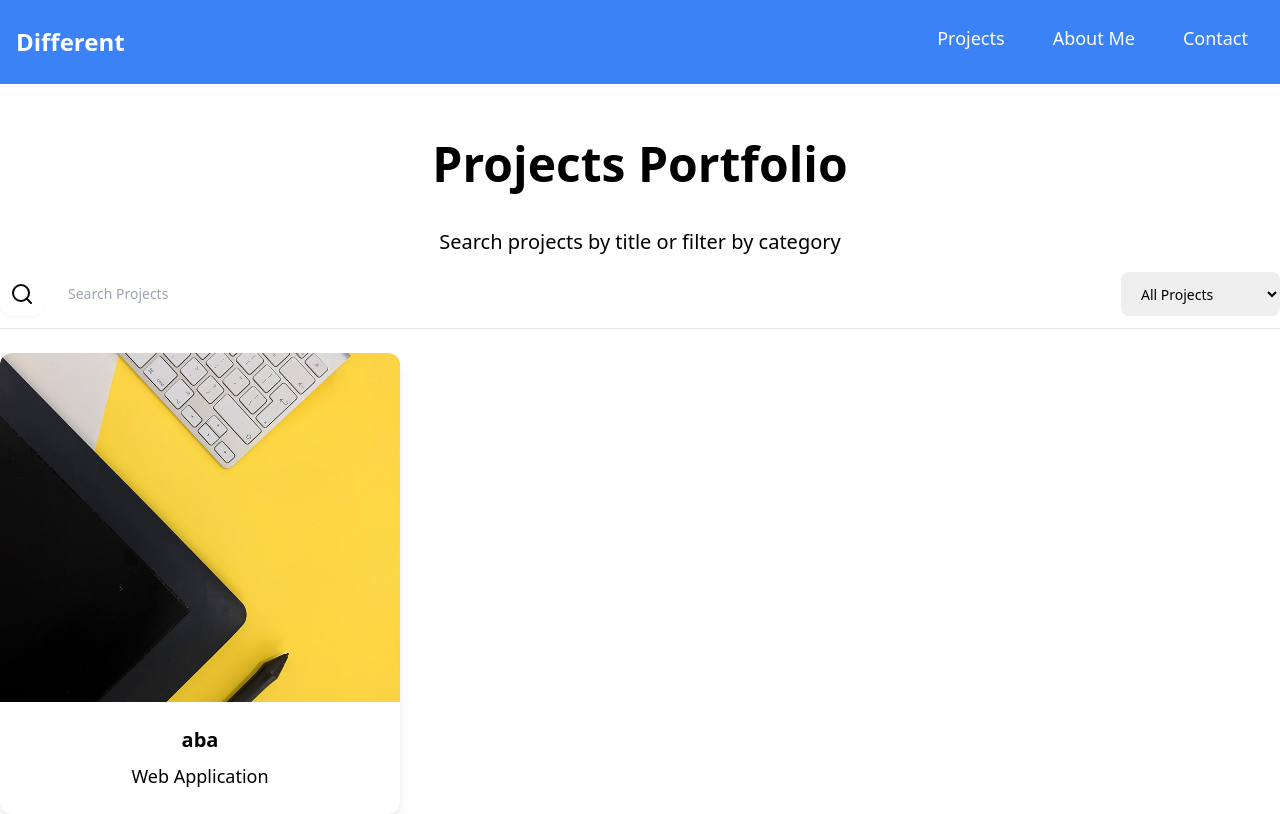
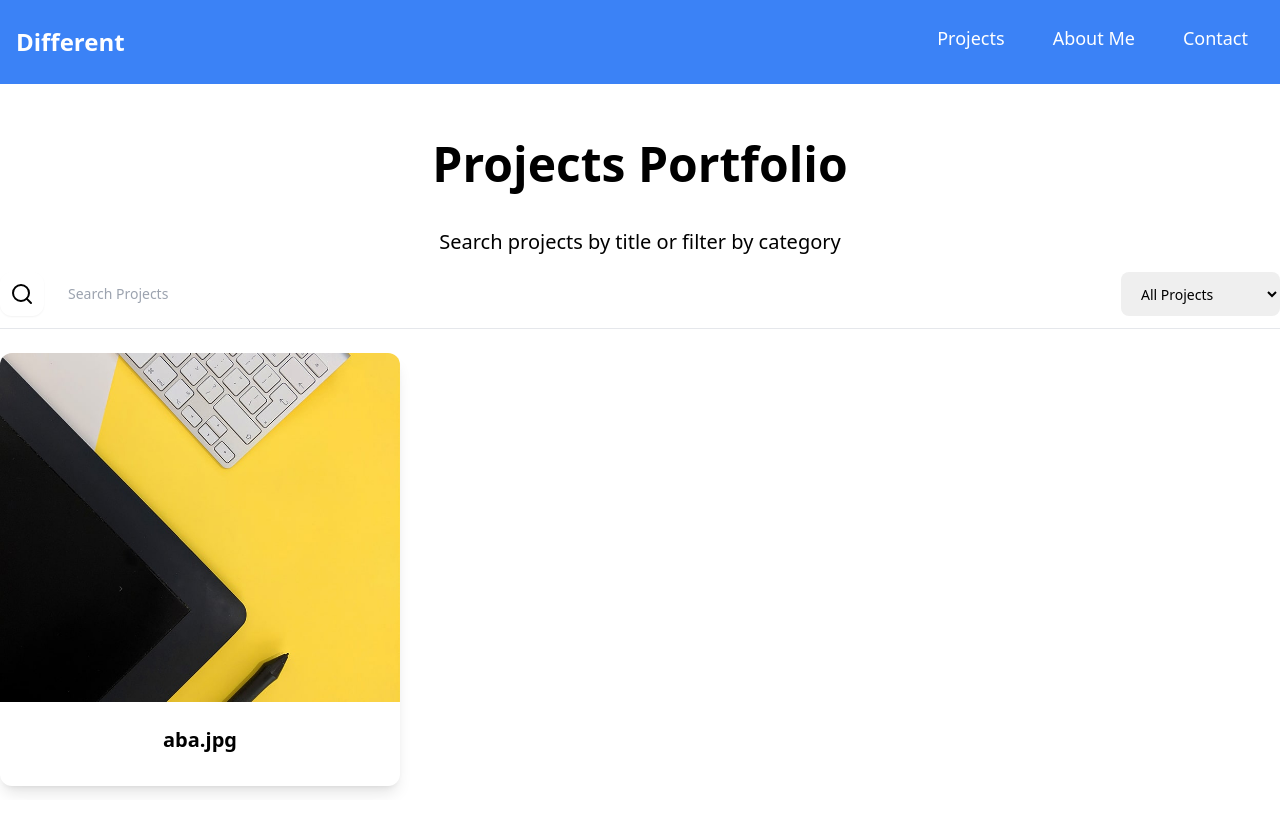
Before and after one commit to janlebar/different-janlebar, a Nuxt app: page /projects in a window 1280 px wide. Built offline with nearby package versions, Linux system fonts and the light colour scheme.

Commit message:
category for images from path

```diff
--- a/components/projects/data/data.js
+++ b/components/projects/data/data.js
@@ -1,12 +1,13 @@
 const imageContext = import.meta.globEager('./project-images/*.{jpg,svg}');
 
 const projects = Object.entries(imageContext).map(([imagePath, imageImport]) => {
-  const title = imagePath.replace('./project-images/', '').replace(/\.(jpg|svg)/, '');
+  const fileName = imagePath.replace('./project-images/', ''); // Get the file name
+  const [title, category] = fileName.split('-'); // Split the file name into title and category
 
   return {
     id: title,
     title: title,
-    category: 'Web Application',
+    category: category, // Use the extracted category
     img: imageImport.default,
   };
 });
```
